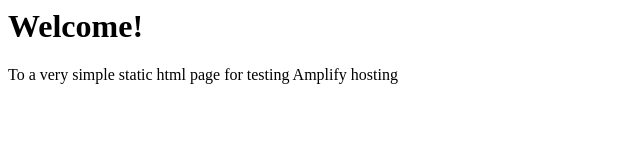
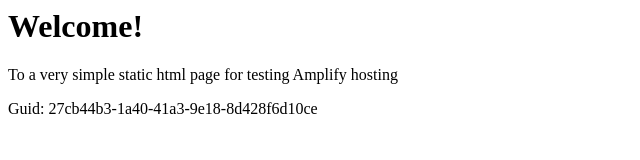
Before and after one commit to aws-aemilia-hkg/Github-PR-Commit-Integration-Test-DoNotTouch-Gith-P5X5MO5I-v1-preprod-ap-east-1, a website: page src/index.html in a window 1280 px wide. Shown: the whole page, without its empty margins (0-640 px from the left). Drawn offline with Linux system fonts and the light colour scheme.

Commit message:
commit from integ tests

```diff
--- a/src/index.html
+++ b/src/index.html
@@ -1,3 +1,5 @@
+
+
 <html lang="en">
 
 <head>
@@ -10,6 +12,6 @@
 <body>
     <h1>Welcome!</h1>
     <p>To a very simple static html page for testing Amplify hosting</p>
-</body>
+    <p>Guid: 27cb44b3-1a40-41a3-9e18-8d428f6d10ce</p></body>
 
 </html>
```
